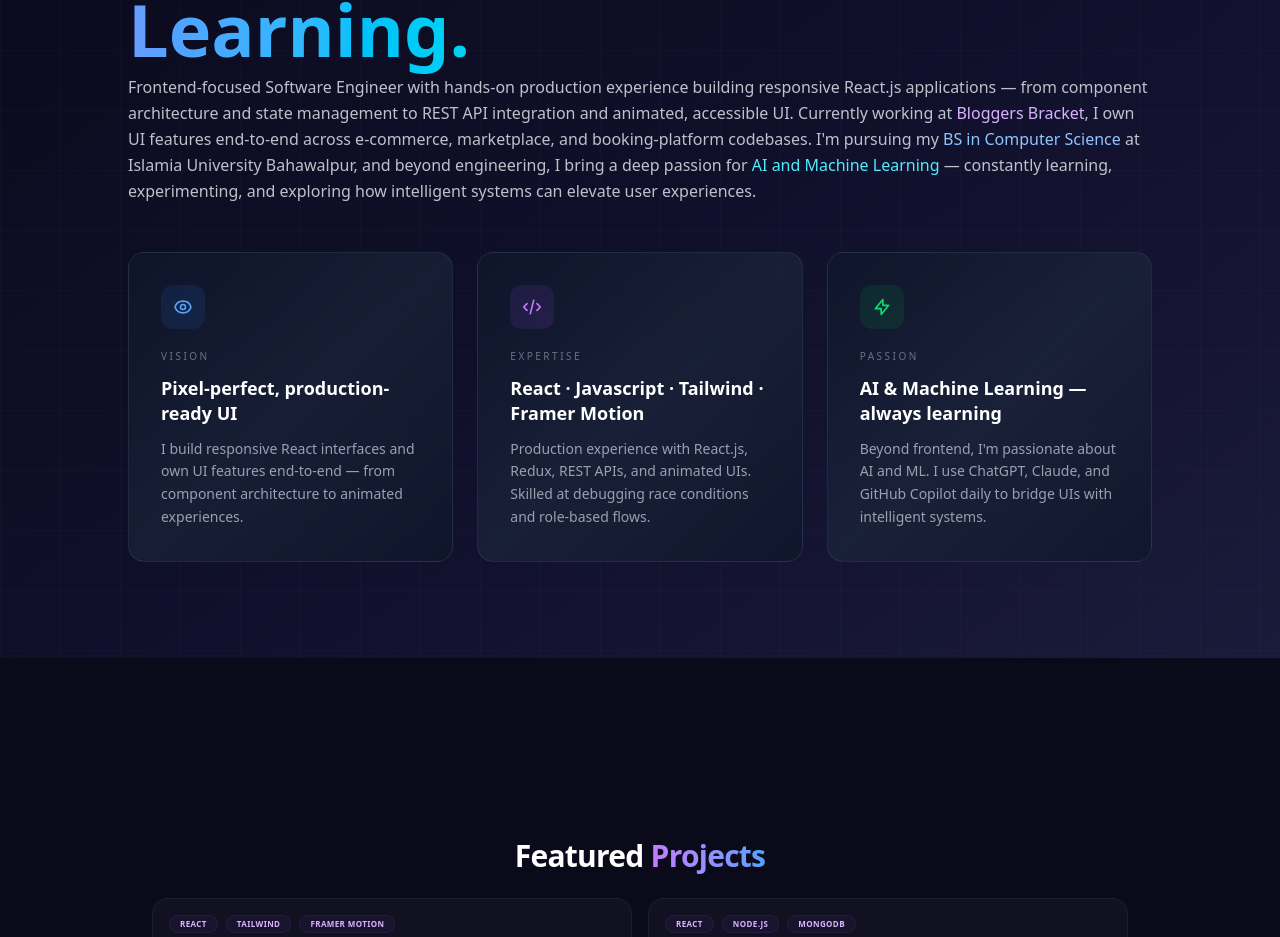
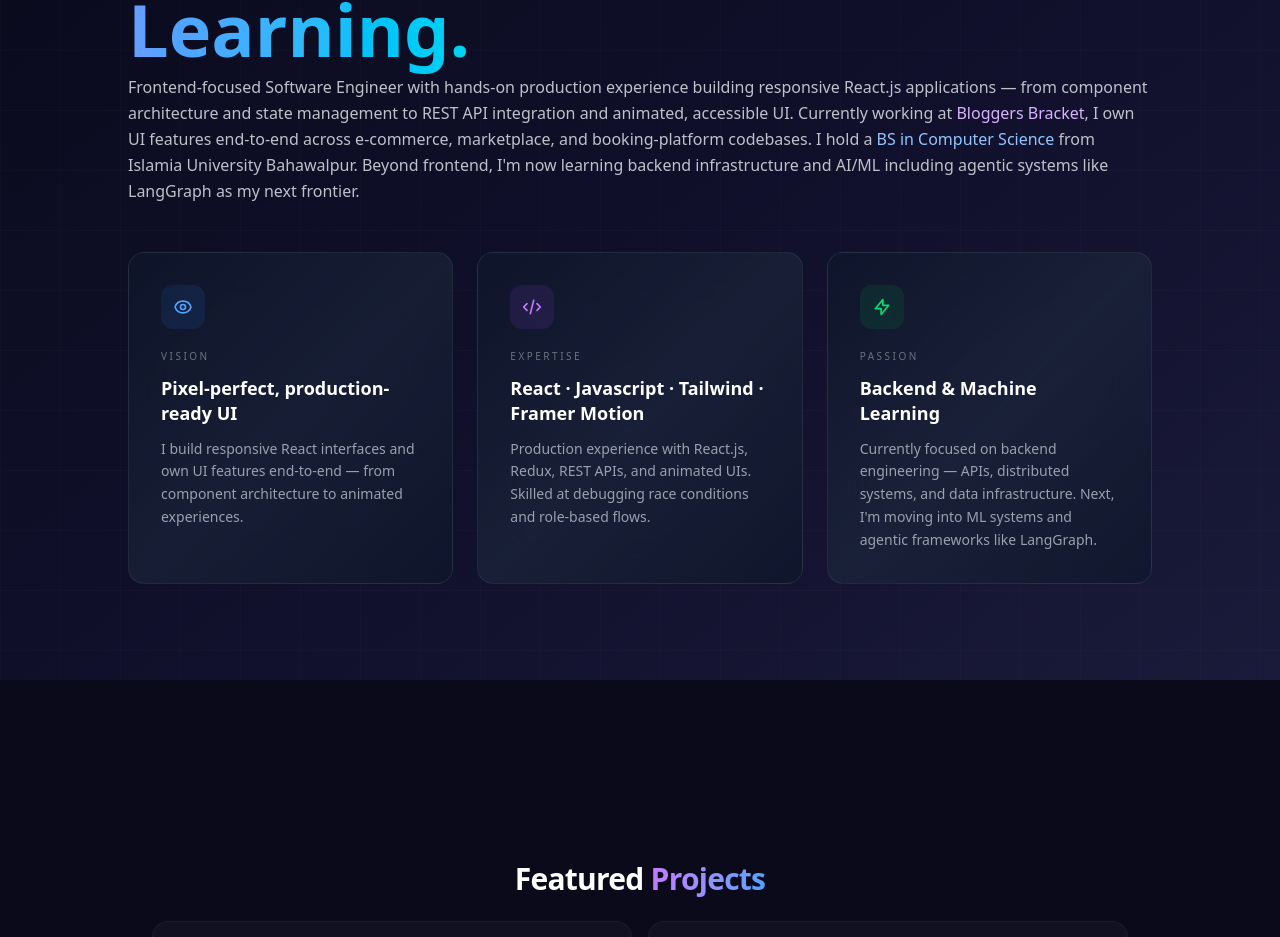
Before and after one commit to MuhammadWaqar7615/Portfolio, a React (Vite) app: page / in a window 1280 px wide. Shown: the part 1050-1987 px from the top of the page. Built offline with nearby package versions, Linux system fonts and the light colour scheme.

Commit message:
update About component: revise passion section to focus on backend and AI/ML learning

```diff
--- a/src/Components/about/About.jsx
+++ b/src/Components/about/About.jsx
@@ -44,9 +44,9 @@ const cards = [
     },
     {
         label: "PASSION",
-        title: "AI & Machine Learning — always learning",
+        title: "Backend & Machine Learning",
         description:
-            "Beyond frontend, I'm passionate about AI and ML. I use ChatGPT, Claude, and GitHub Copilot daily to bridge UIs with intelligent systems.",
+            "Currently focused on backend engineering — APIs, distributed systems, and data infrastructure. Next, I'm moving into ML systems and agentic frameworks like LangGraph.",
         icon: (
             <svg className="w-5 h-5" fill="none" stroke="currentColor" viewBox="0 0 24 24">
                 <path strokeLinecap="round" strokeLinejoin="round" strokeWidth={2} d="M13 10V3L4 14h7v7l9-11h-7z" />
@@ -154,9 +154,8 @@ export default function About() {
                         className="text-xs sm:text-sm md:text-base text-gray-300/90 leading-relaxed max-w-7xl mb-0"
                     >
                         Frontend-focused Software Engineer with hands-on production experience building responsive React.js applications — from component architecture and state management to REST API integration and animated, accessible UI. Currently working at{" "}
-                        <span className="text-purple-300 font-medium">Bloggers Bracket</span>, I own UI features end-to-end across e-commerce, marketplace, and booking-platform codebases. I'm pursuing my{" "}
-                        <span className="text-blue-300 font-medium">BS in Computer Science</span> at Islamia University Bahawalpur, and beyond engineering, I bring a deep passion for{" "}
-                        <span className="text-cyan-300 font-medium">AI and Machine Learning</span> — constantly learning, experimenting, and exploring how intelligent systems can elevate user experiences.
+<span className="text-purple-300 font-medium">Bloggers Bracket</span>, I own UI features end-to-end across e-commerce, marketplace, and booking-platform codebases. I hold a{" "}
+<span className="text-blue-300 font-medium">BS in Computer Science</span> from Islamia University Bahawalpur. Beyond frontend, I'm now learning backend infrastructure and AI/ML including agentic systems like LangGraph as my next frontier.
                     </motion.p>
 
                     {/* Mobile: Auto-play Infinite Carousel */}
```
